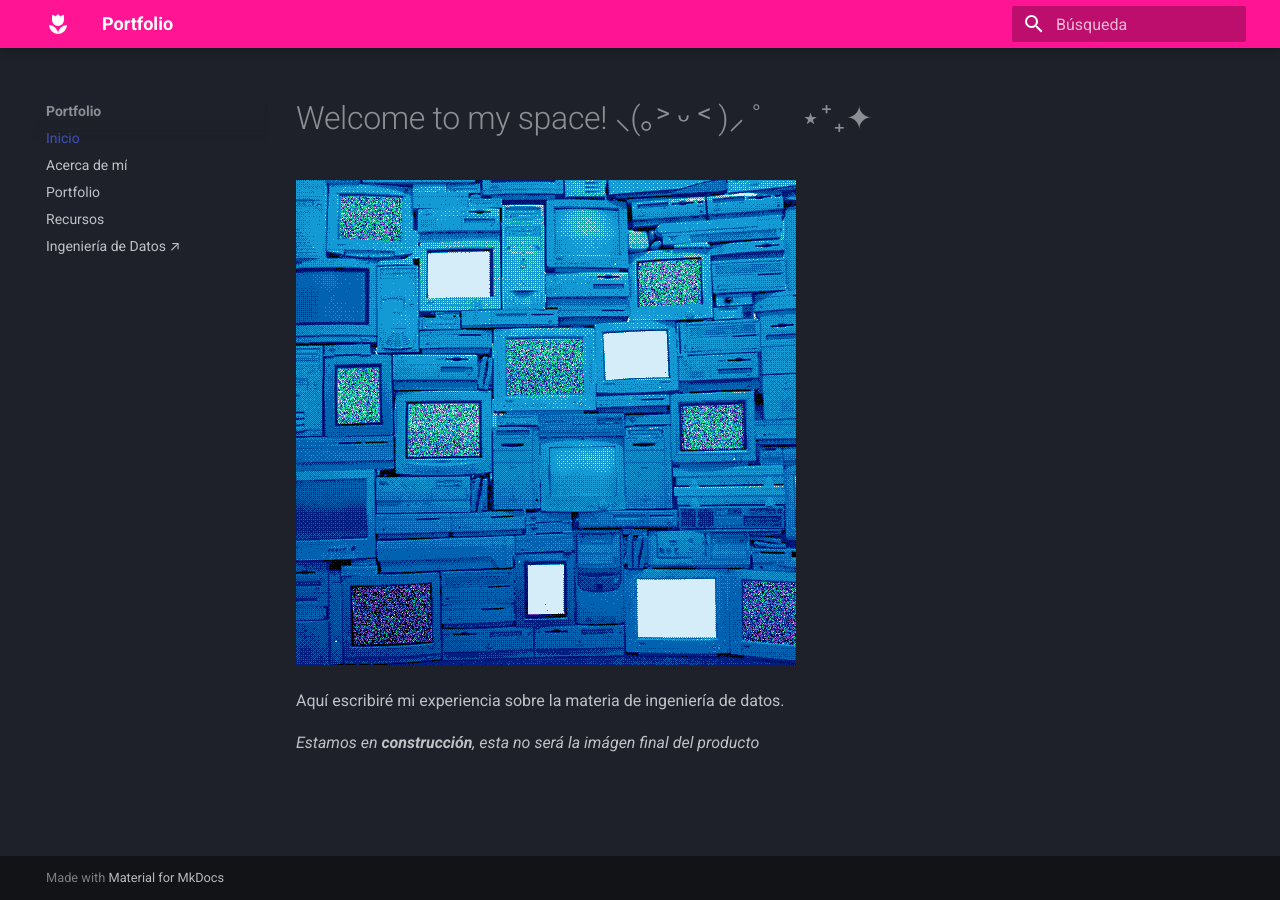
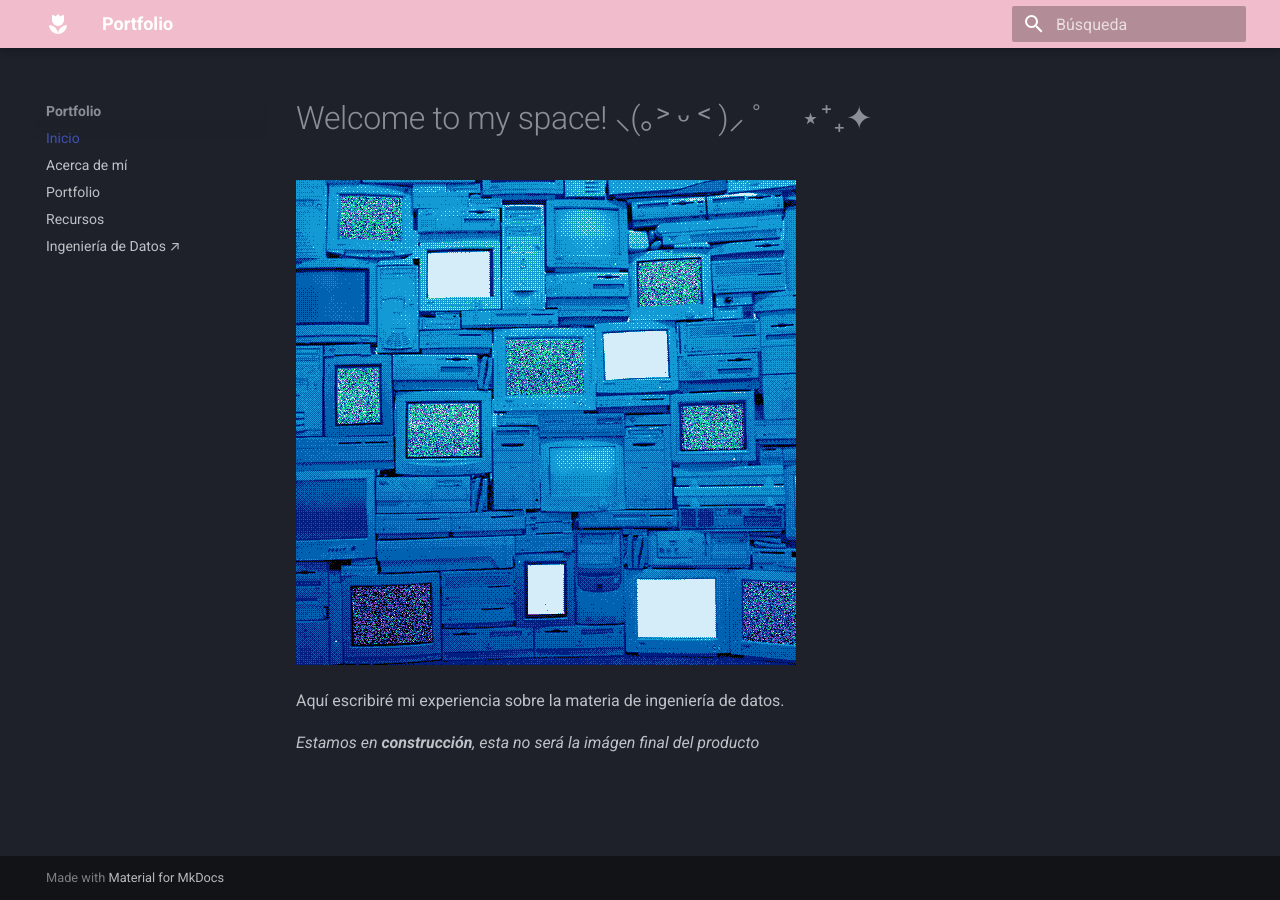
Before and after one commit to AvrilABG/portfolio, an MkDocs documentation site: the page built from docs/index.md, in a window 1280 px wide. Built offline with MkDocs 1.6.1 and Material for MkDocs 9.7.7, drawn with Linux system fonts in a browser that asks for light colours.

Commit message:
Subidas de archivos y cambio en los colores

```diff
--- a/docs/css/extra.css
+++ b/docs/css/extra.css
@@ -1,5 +1,5 @@
 .md-header {
-  background-color: deeppink;
+  background-color: #f1bdcc;
 }
 
 h1 {
--- a/idd/docs/css/custom.css
+++ b/idd/docs/css/custom.css
@@ -1,4 +1,4 @@
 /* Personalización de colores para Ingeniería de Datos */
 .md-header {
-  background-color: #2511a8;
+  background-color: #1c07a4;
 }
--- a/mkdocs.yml
+++ b/mkdocs.yml
@@ -7,8 +7,8 @@ theme:
     - navigation.sections
   palette:
     - scheme: slate
-      primary: "#1A237E"
-      accent: "#4FC3F7"
+      primary: "#f09cac"
+      accent: "#DB5079"
   icon:
     logo: material/flower-tulip
 plugins:
```
Also changed, not shown: idd/docs/ut1/01-iris-dataset.md (+0 -2 lines), idd/docs/ut1/02-eda-netflix.md (added), idd/docs/ut1/03-eda-multi-src.md (added), idd/docs/ut2/04-missing-data.md (added), idd/docs/ut2/05-feature-scaling.md (added), idd/docs/ut2/06-detect-correct-bias.md (added), idd/docs/ut2/index.md (added), idd/docs/ut3/07-feature-engineering.md (added), idd/docs/ut3/08-encoding.md (added), idd/docs/ut3/09-pca-feature-selection.md (added), idd/docs/ut3/10-temporal-feature.md (added), idd/docs/ut3/index.md (added), idd/docs/ut4/11-geoespacial.md (added), idd/docs/ut4/12-images-processor.md (added), 2 more files, 1 other file.
